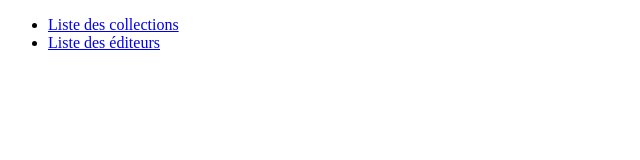
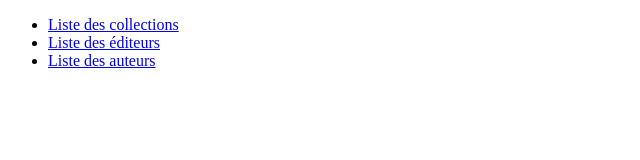
Before and after one commit to rathieux/biblio, an Angular app in the folder biblio-front/: page / in a window 1280 px wide. Shown: the top 160 px of the page, without its empty margins (0-640 px from the left). Built offline with nearby package versions, Linux system fonts and the light colour scheme.

Commit message:
La goattt

```diff
--- a/biblio-front/src/app/app.html
+++ b/biblio-front/src/app/app.html
@@ -3,8 +3,13 @@
     <a [routerLink]="['collection']">Liste des collections</a>
   </li>
 
-    <li>
+  <li>
     <a [routerLink]="['editeur']">Liste des éditeurs</a>
   </li>
+
+  <li>
+    <a [routerLink]="['auteur']">Liste des auteurs</a>
+  </li>
+
 </ul>
 <router-outlet></router-outlet>
--- a/biblio-front/src/app/app.routes.ts
+++ b/biblio-front/src/app/app.routes.ts
@@ -3,6 +3,7 @@ import { CollectionPage } from './page/collection-page/collection-page';
 import { LoginPage } from './page/login-page/login-page';
 import { authGuard } from './guard/auth-guard';
 import { EditeurPage } from './page/editeur-page/editeur-page';
+import { AuteurPage } from './page/auteur-page/auteur-page/auteur-page';
 
 export const routes: Routes = [
   {
@@ -13,7 +14,7 @@ export const routes: Routes = [
 
    {
     path: 'auteur',
-    component: CollectionPage,
+    component: AuteurPage,
     canActivate: [authGuard],
   },
 
```
